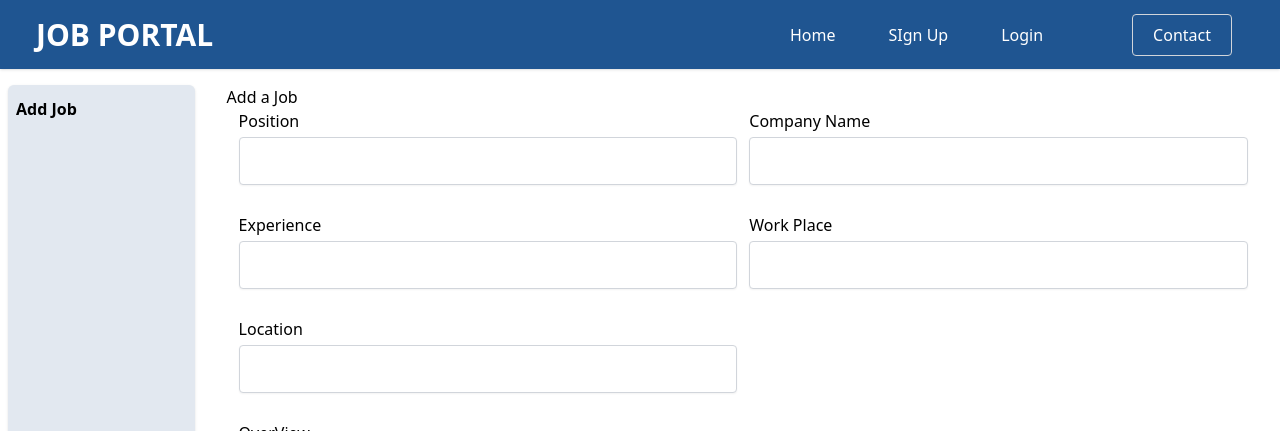
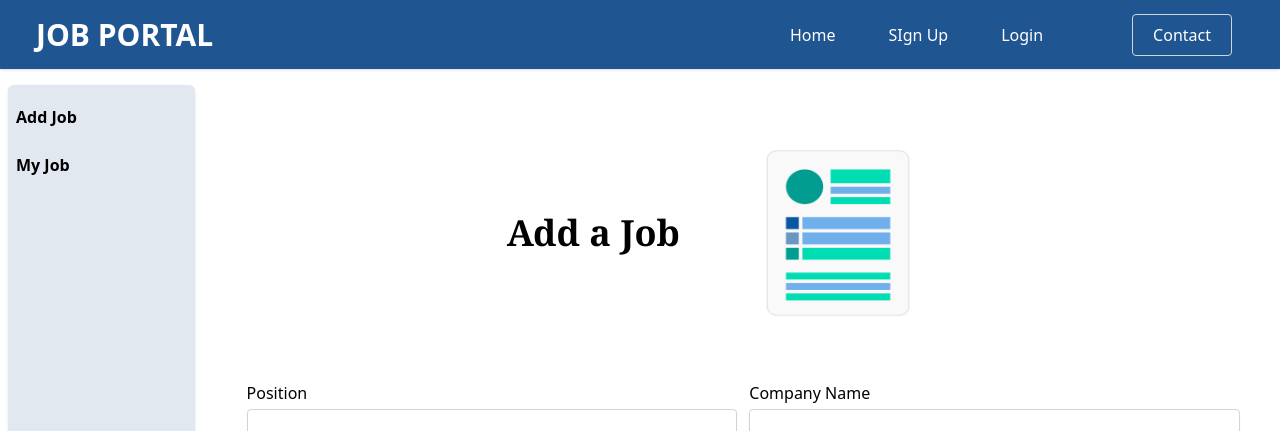
Before and after one commit to sarwar-asik/Job-portal-RTK, a React (Create React App) app: page /dashboard/addJob in a window 1280 px wide. Shown: the top 431 px of the page. Built offline with nearby package versions, Linux system fonts and the light colour scheme; no server answers.

Commit message:
job query error in MyJob.js

```diff
--- a/src/features/job/jobApi.js
+++ b/src/features/job/jobApi.js
@@ -9,8 +9,17 @@ const jobApi = apiSlice.injectEndpoints({
         body: data,
       }),
     }),
-
+    getJob: builder.query({
+      query: () => ({
+        url: "/jobs/all",
+      }),
+    }),
+    jobById: builder.query({
+      query: (id) => ({
+        url: `/jobs/${id}`,
+      }),
+    }),
   }),
 });
 
-export const { usePostJobMutation } = jobApi;
+export const { usePostJobMutation, useGetJobQuery, useJobByIdQuery } = jobApi;
--- a/src/layout/dashboard/Dashboard.js
+++ b/src/layout/dashboard/Dashboard.js
@@ -4,13 +4,19 @@ import { Link, Outlet, useNavigate } from "react-router-dom";
 const Dashboard = () => {
   const navigate = useNavigate();
   return (
-    <div className="block lg:flex justify-between gap-5 mt-4 px-2 ">
-      <section className="text-[16px] font-bold lg:w-[15%] bg-slate-200 shadow lg:min-h-[500px] py-3 rounded-md">
+    <div className="block lg:flex justify-between gap-5 mb-5 mt-4 px-2">
+      <section className="text-[16px] flex lg:flex-col gap-2 font-bold lg:w-[15%] bg-slate-200 shadow lg:min-h-[500px] py-3 rounded-md">
         <Link
           to="/dashboard/addJob"
           className="hover:bg-slate-100 hover:shadow-xl rounded-md p-2 "
         >
           Add Job
+        </Link>
+        <Link
+          to="/dashboard/myJob"
+          className="hover:bg-slate-100 hover:shadow-xl rounded-md p-2 "
+        >
+          My Job
         </Link>
       </section>
       <aside className="lg:w-[85%] mx-auto ">
--- a/src/pages/employer/AddJob.js
+++ b/src/pages/employer/AddJob.js
@@ -2,6 +2,7 @@ import React, { useCallback, useState } from "react";
 import { set, useForm } from "react-hook-form";
 import { usePostJobMutation } from "../../features/job/jobApi";
 import useDynamicInput from "../../hooks/useDynamicInput";
+import jobImg from "../../assets/jobLottie.gif"
 
 const AddJob = () => {
   const {
@@ -27,9 +28,13 @@ const AddJob = () => {
   );
 
   return (
-    <div className="px-3">
-      <h2> Add a Job</h2>
-      <form onSubmit={handleSubmit(onSubmit)}>
+    <div className="px-3 ">
+
+      <form onSubmit={handleSubmit(onSubmit)} className="px-2">
+      <aside className="block lg:flex items-center justify-center p-2">
+      <h2 className="text-4xl  font-bold font-serif px-2"> Add a Job</h2>
+     <img className="h-[280px] w-[300px]" src={jobImg} alt="jobImg" />
+      </aside>
         {/* fist name */}
         <section className="grid sm:grid-cols-1 lg:grid-cols-2 gap-3 px-3">
           <div className="mb-1 sm:mb-2">
--- /dev/null
+++ b/src/pages/employer/MyJobs.js
@@ -0,0 +1,16 @@
+import React from "react";
+import { useGetJobQuery } from "../../features/job/jobApi";
+
+const MyJobs = () => {
+  const data = useGetJobQuery();
+  console.log(data, "my jobs");
+  return (
+    <div className="grid grid-cols-2  ">
+      <section>
+        <h2 className="text-3xl font-bold font-serif  my-3">Your Job </h2>
+      </section>
+    </div>
+  );
+};
+
+export default MyJobs;
--- a/src/routes/Routes.js
+++ b/src/routes/Routes.js
@@ -7,6 +7,7 @@ import Login from "../pages/commonPages/Login";
 import Register from "../pages/commonPages/Register";
 import SignUp from "../pages/commonPages/SignUp";
 import AddJob from "../pages/employer/AddJob";
+import MyJobs from "../pages/employer/MyJobs";
 import PrivateRoutes from "./PrivateRoutes";
 
 const routes = createBrowserRouter([
@@ -34,6 +35,10 @@ const routes = createBrowserRouter([
             path: "/dashboard/addJob",
             element: <AddJob/>,
           },
+          {
+            path: "/dashboard/myJob",
+            element: <MyJobs/>,
+          },
         ]
       },
 
--- a/src/shared/Navbar.js
+++ b/src/shared/Navbar.js
@@ -8,7 +8,7 @@ import auth from "../firebase/firebase.config";
 // import logo from "../../assets/logo-removebg-preview.png";
 
 const Navbar = () => {
-  const [show, setShow] = useState(null || false);
+  const [show, setShow] = useState(false || null);
 
   const { user, role } = useSelector((state) => state.auth);
   // console.log(user);
```
Also changed, not shown: src/assets/jobLottie.gif (added).
